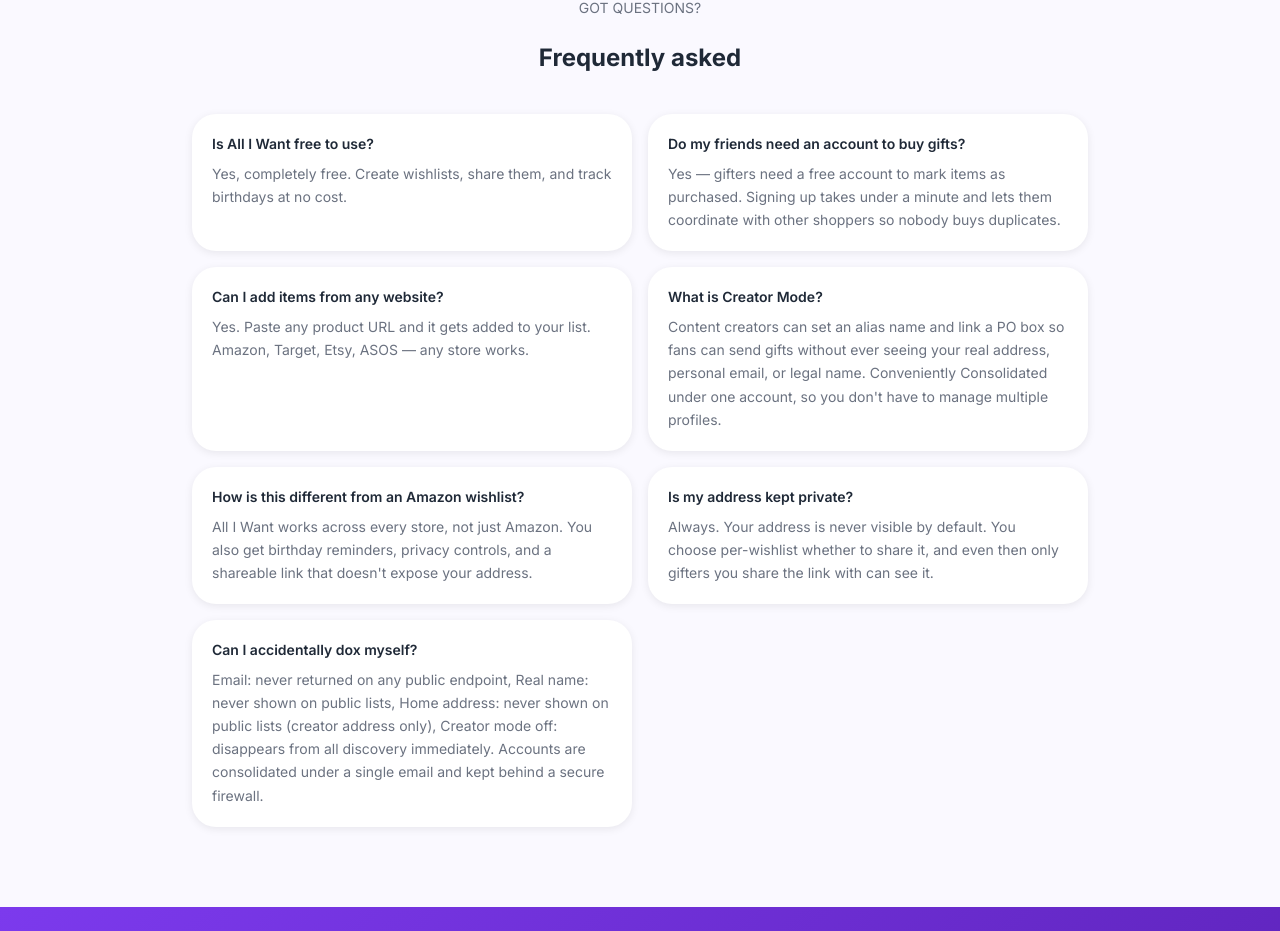
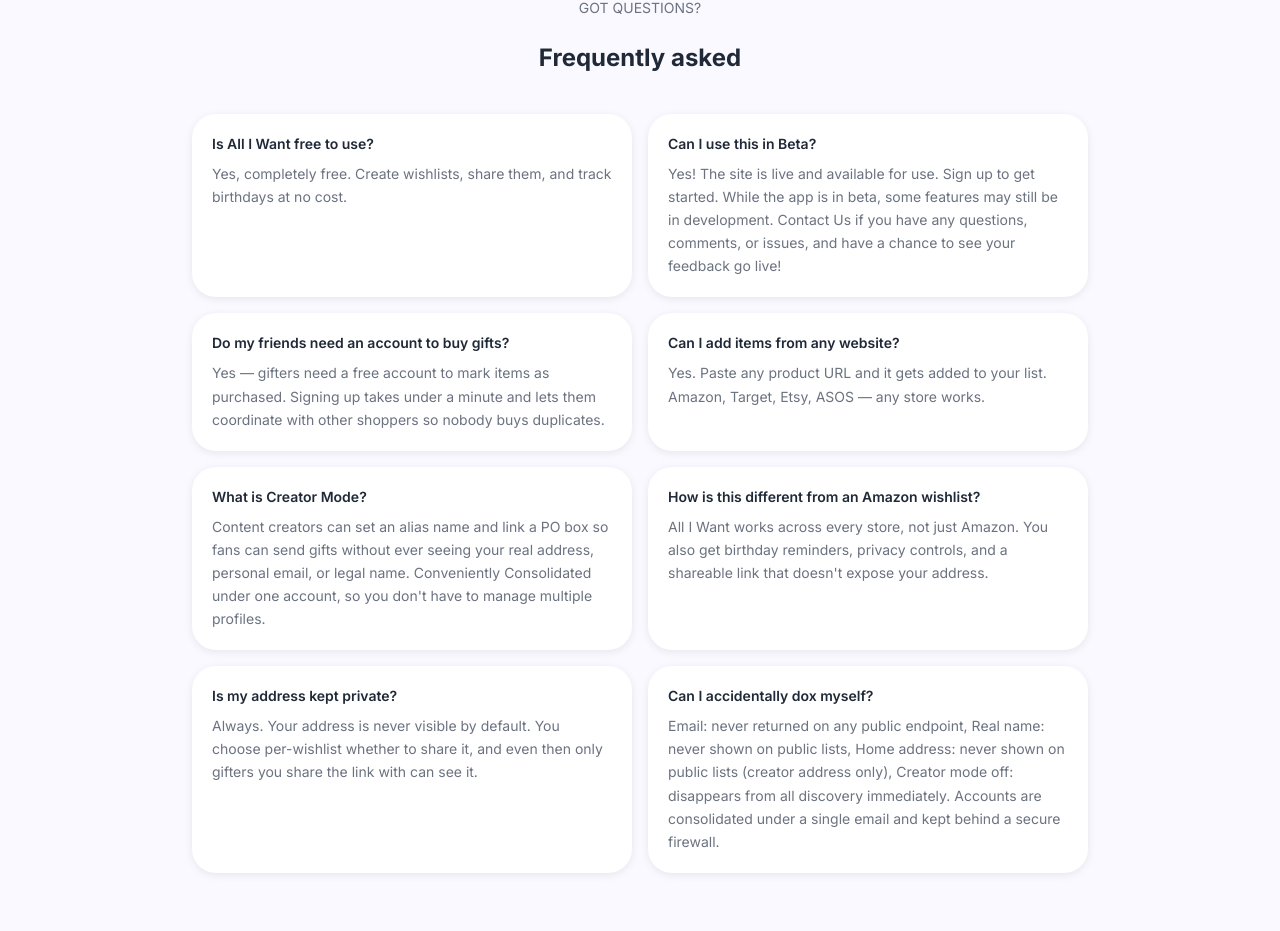
Before and after one commit to The1stAnthony/Wishlist, a React (Vite) app in the folder client/: page / in a window 1280 px wide. Shown: the part 2733-3664 px from the top of the page. Built offline with nearby package versions, Linux system fonts and the light colour scheme.

Commit message:
FAQ Updates

```diff
--- a/client/src/pages/Home.jsx
+++ b/client/src/pages/Home.jsx
@@ -25,6 +25,10 @@
     a: 'Yes, completely free. Create wishlists, share them, and track birthdays at no cost.',
   },
   {
+    q: 'Can I use this in Beta?',
+    a: 'Yes! The site is live and available for use. Sign up to get started. While the app is in beta, some features may still be in development. Contact Us if you have any questions, comments, or issues, and have a chance to see your feedback go live!'
+  },
+  {
     q: 'Do my friends need an account to buy gifts?',
     a: 'Yes — gifters need a free account to mark items as purchased. Signing up takes under a minute and lets them coordinate with other shoppers so nobody buys duplicates.',
   },
@@ -47,7 +51,7 @@
   {
     q: 'Can I accidentally dox myself?',
     a: 'Email: never returned on any public endpoint, Real name: never shown on public lists, Home address: never shown on public lists (creator address only), Creator mode off: disappears from all discovery immediately. Accounts are consolidated under a single email and kept behind a secure firewall.',
-  },
+  }
 ];
 
 const FAQ_SCHEMA = {
```
